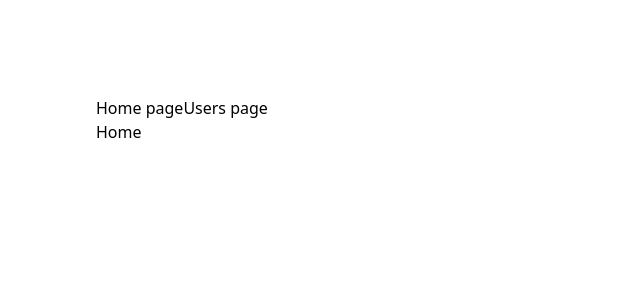
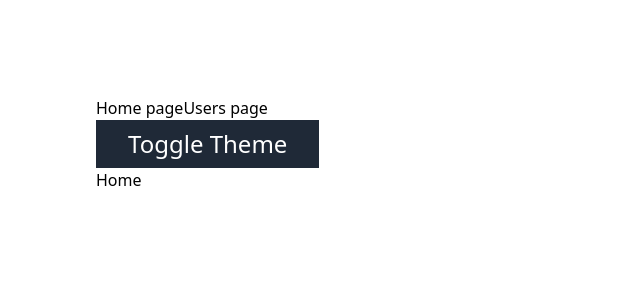
Before and after one commit to dragoncharlie/vite-template, a React (Vite) app: page / in a window 1280 px wide. Shown: the top 300 px of the page, without its empty margins (0-640 px from the left). Built offline with nearby package versions, Linux system fonts and the light colour scheme.

Commit message:
add theming

```diff
--- /dev/null
+++ b/src/_themes/ThemeContext.tsx
@@ -0,0 +1,8 @@
+import { createContext } from 'react'
+
+const ThemeContext = createContext({
+  theme: 'light',
+  setTheme: Function,
+})
+
+export default ThemeContext
--- /dev/null
+++ b/src/_themes/ThemeProvider.tsx
@@ -0,0 +1,22 @@
+import {useState} from "react";
+import ThemeContext from "./ThemeContext.tsx";
+
+// TODO add system theme matching
+// TODO add saving in local storage
+export default function ThemeProvider({children}: { children: React.ReactNode }) {
+  const [theme, setTheme] = useState('light');
+
+  const changeTheme = (newTheme: string) => {
+    setTheme(newTheme)
+
+    document.documentElement.removeAttribute('class')
+    document.documentElement.classList.add(newTheme)
+  }
+
+  return (
+    // @ts-ignore
+    <ThemeContext.Provider value={{theme, setTheme: changeTheme}}>
+      {children}
+    </ThemeContext.Provider>
+  )
+}
--- /dev/null
+++ b/src/_themes/ThemeSwitcher.tsx
@@ -0,0 +1,17 @@
+import {useContext} from "react";
+import ThemeContext from "./ThemeContext.tsx";
+
+const ThemeSwitcher = () => {
+  const {theme, setTheme} = useContext(ThemeContext);
+
+  return (
+    <button
+      onClick={() => (theme == 'dark' ? setTheme('light') : setTheme('dark'))}
+      className='bg-gray-800 dark:bg-gray-50 hover:bg-gray-600 dark:hover:bg-gray-300 transition-all duration-100 text-white dark:text-gray-800 px-8 py-2 text-2xl'
+    >
+      Toggle Theme
+    </button>
+  )
+}
+
+export default ThemeSwitcher
--- a/src/app/page.tsx
+++ b/src/app/page.tsx
@@ -1,9 +1,10 @@
-'use client'
+import ThemeSwitcher from "../_themes/ThemeSwitcher.tsx";
 
 export default function Home() {
 
   return (
     <div>
+      <ThemeSwitcher />
       <p>Home</p>
     </div>
   )
--- a/src/app/users/_components/UsersList.tsx
+++ b/src/app/users/_components/UsersList.tsx
@@ -1,5 +1,3 @@
-'use client'
-
 export default function ListUsers() {
 
 	return (
--- a/src/main.tsx
+++ b/src/main.tsx
@@ -7,9 +7,12 @@ import router from './router.tsx'
 import {
   RouterProvider,
 } from 'react-router-dom'
+import ThemeProvider from "./_themes/ThemeProvider.tsx";
 
 ReactDOM.createRoot(document.getElementById('root')!).render(
   <React.StrictMode>
-    <RouterProvider router={router} />
+    <ThemeProvider>
+      <RouterProvider router={router}/>
+    </ThemeProvider>
   </React.StrictMode>,
 )
```
